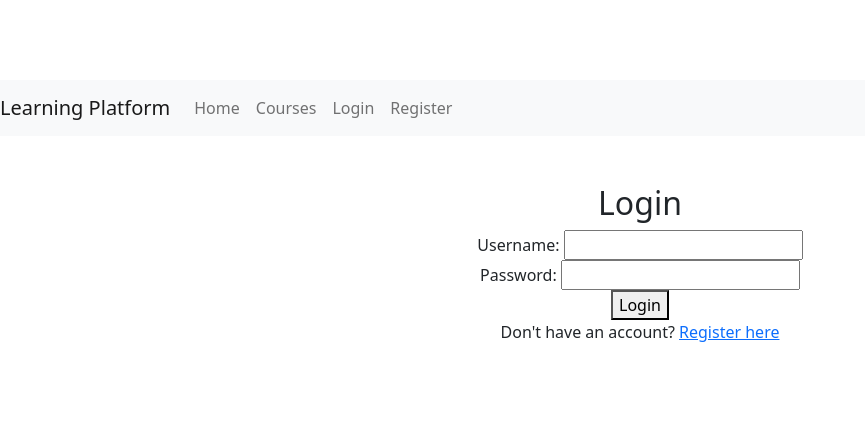
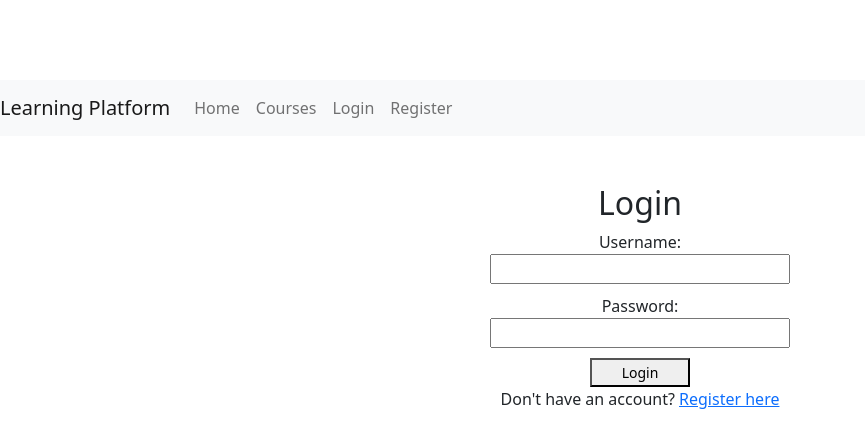
Before and after one commit to b2210356037/learning_platform, a Django app: template learning_platform/templates/accounts/login.html in a window 1280 px wide. Shown: the top 448 px of the page, without its empty margins (0-865 px from the left). Run offline with Django 5.2, Linux system fonts and the light colour scheme; the template is opened without the code that fills it, so the values that code supplies are empty; parts of the project's set-up code (start-up, migrations or seed data) failed here and were passed over.

Commit message:
login_interface

```diff
--- a/learning_platform/templates/accounts/login.html
+++ b/learning_platform/templates/accounts/login.html
@@ -5,15 +5,15 @@
 {% if error %}
 <p style="color: red;">{{ error }}</p>
 {% endif %}
-<form method="post">
+<form method="post" style="display: flex; flex-direction: column; width: 300px; margin: 0 auto;">
     {% csrf_token %}
     <label for="username">Username:</label>
-    <input type="text" name="username" required>
-    <br>
+    <input type="text" name="username" required style="margin-bottom: 10px;">
+
     <label for="password">Password:</label>
-    <input type="password" name="password" required>
-    <br>
-    <button type="submit">Login</button>
+    <input type="password" name="password" required style="margin-bottom: 10px;">
+
+    <button type="submit" style="padding: 2px 10px; width: 100px; font-size: 14px; margin: 0 auto;">Login</button>
 </form>
 <p>Don't have an account? <a href="{% url 'register' %}">Register here</a></p>
 {% endblock %}
```
Also changed, not shown: learning_platform/db.sqlite3.
